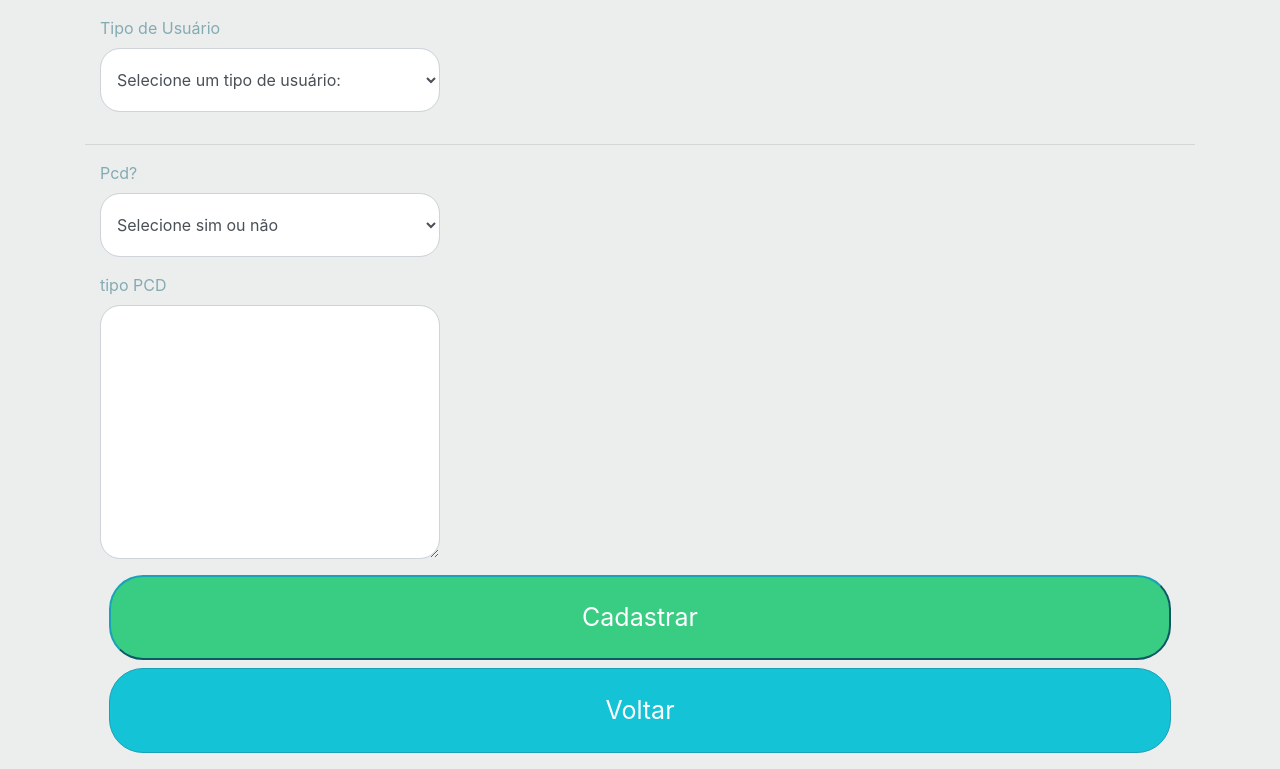
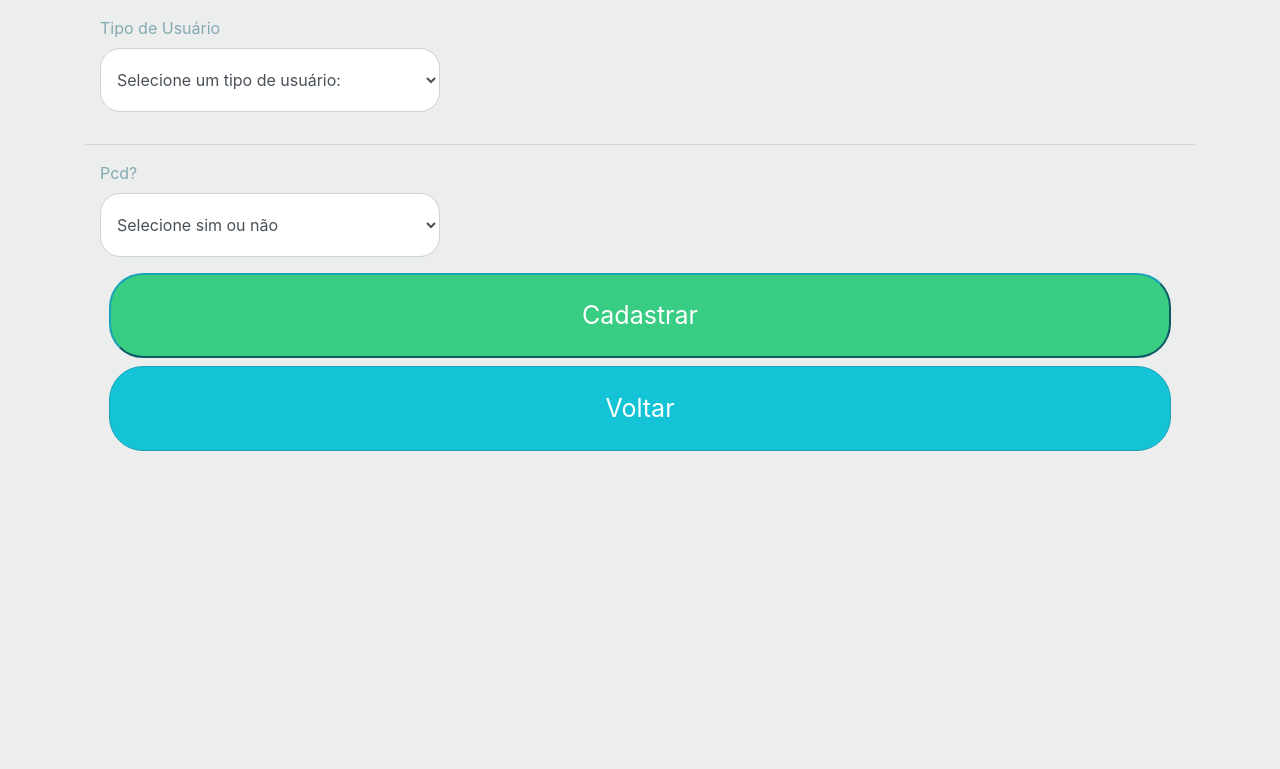
Before and after one commit to geandrol/Dojo-Paulista, an Angular app: page /cadastrarusuario in a window 1280 px wide. Shown: the part 559-1328 px from the top of the page. After the commit the page ends 1026 px from the top, so only its background shows below. Built offline with nearby package versions, Linux system fonts and the light colour scheme.

Commit message:
cadastroOk

```diff
--- a/src/app/cadastrarusuario/cadastrarusuario.component.html
+++ b/src/app/cadastrarusuario/cadastrarusuario.component.html
@@ -62,7 +62,7 @@
   <div class="col">
     <div class="form-group col-md-4">
       <label for="inputState">Pcd?</label>
-      <select id="tipo" class="form-control"(change)='Pcd($event)'>
+      <select id="tipo" class="form-control"(change)='Pcd($event)' onchange="$('#target').toggle();" onfocus="this.selectedIndex = -1;" >
         <option>Selecione sim ou não</option>
         <option value="true">Sim</option>
         <option value="false">Não</option>
@@ -87,7 +87,7 @@
     </div>
 </div> -->
 
-<div class="row">
+<div class="row" id="target" style="display: none">
   <div class="col">
     <div class="form-group col-md-4">
       <label for="inputState">tipo PCD</label>
```
